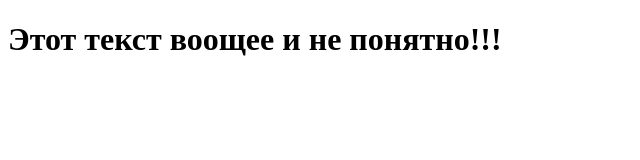
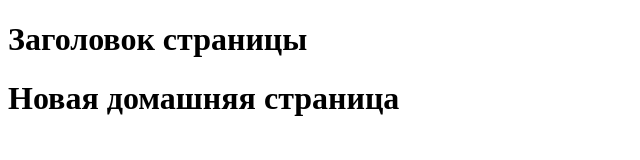
Before and after one commit to aleksbersenew/nov-project, a plain HTML site: page index.html in a window 1280 px wide. Shown: the whole page, without its empty margins (0-640 px from the left). Drawn offline with Linux system fonts and the light colour scheme.

Commit message:
Комментарий 1

```diff
--- a/index.html
+++ b/index.html
@@ -6,8 +6,10 @@
     <meta name="viewport" content="width=device-width, initial-scale=1.0">
     <title>Какой-то совсем уж новый проект</title>
 </head>
-<h1>Этот текст воощее и не понятно!!!</h1>
+<h1>Заголовок страницы</h1>
 <body>
-
+ <h1 class="header">
+    Новая домашняя страница
+ </h1>
 </body>
 </html>
```
